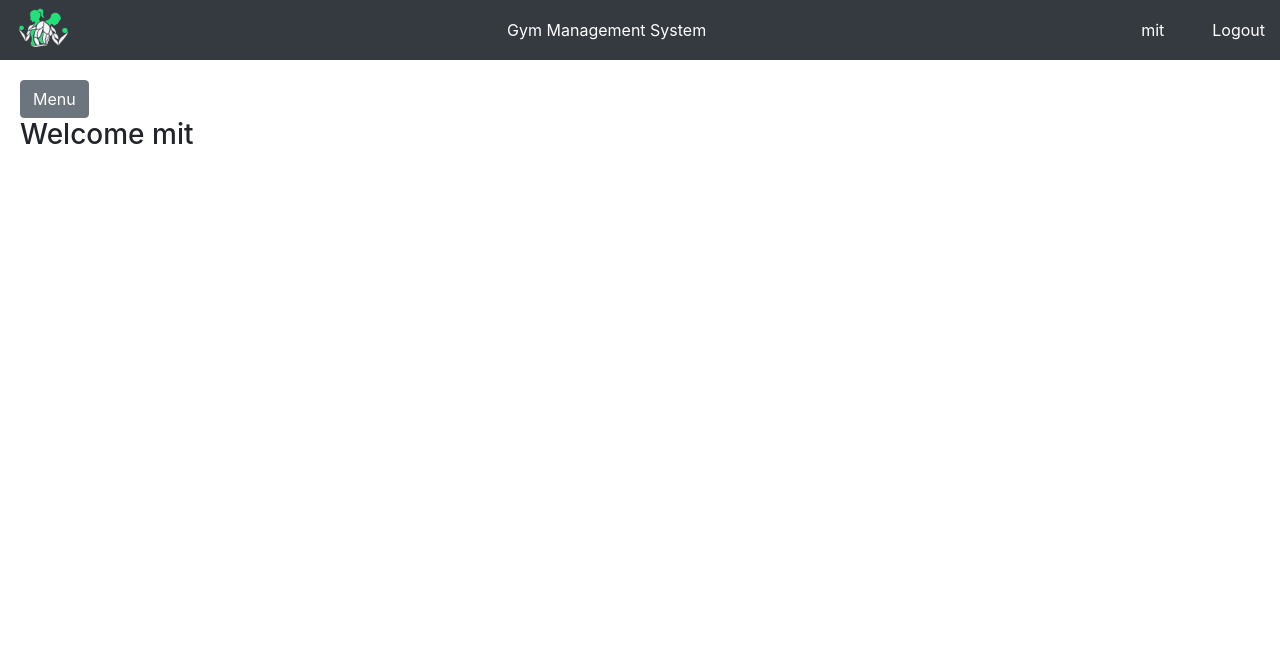
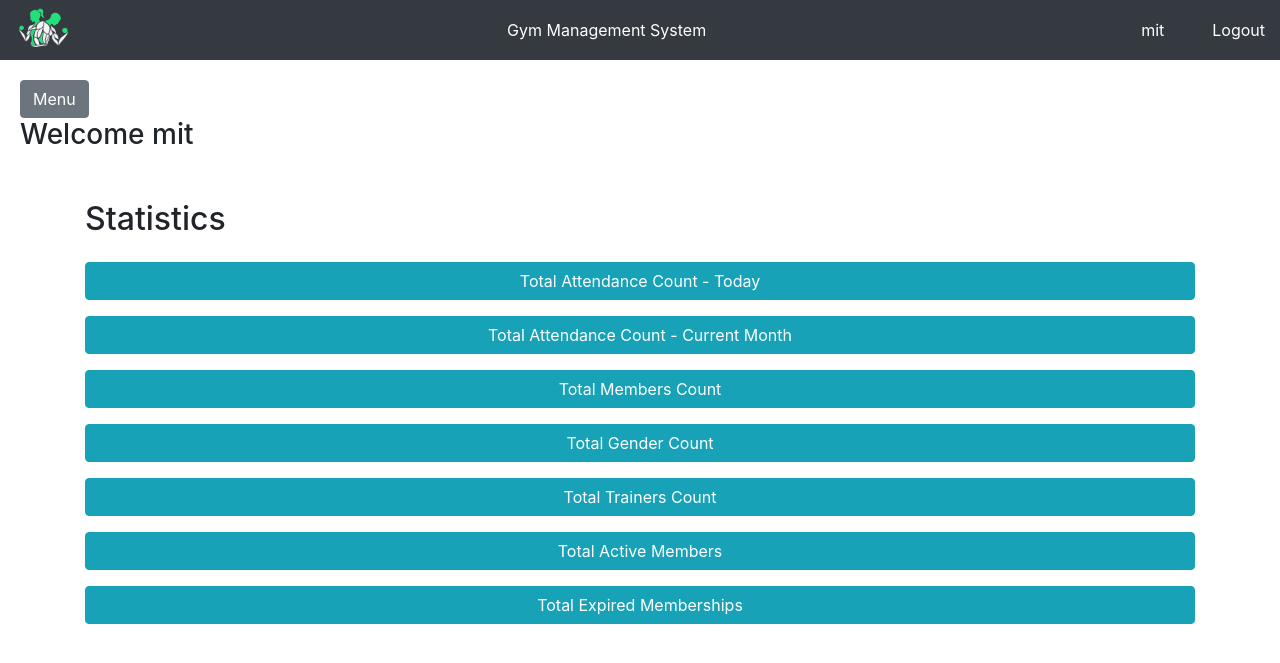
Before and after one commit to mithun-t/gym-management-system-django, a Django app: page /home in a window 1280 px wide. Shown: the top 663 px of the page. Run offline with Django 5.2, Linux system fonts and the light colour scheme; a user stored in the database is signed in; some libraries are stand-ins or nearby versions.

Commit message:
Added statistics for Admin View

```diff
--- a/attendance/urls.py
+++ b/attendance/urls.py
@@ -4,4 +4,6 @@ from . import views
 urlpatterns = [
     path('mark_attendance/', views.mark_attendance, name='mark_attendance'),
     path('attendance_stats/', views.attendance_stats, name='attendance_stats'),
+    path('attendance_totalstats/', views.attendance_totalstats, name='attendance_totalstats'),
+    path('attendance_totalstats_today/', views.attendance_totalstats_today, name='attendance_totalstats_today'),
 ]
--- a/main/templates/home.html
+++ b/main/templates/home.html
@@ -1,3 +1,31 @@
 {% extends "base.html" %} {% block content %}
 <h3>Welcome {{ user.username }}</h3>
-{% endblock %}
+{% if user.is_superuser %}
+<div class="container mt-5">
+  <h2 class="mb-4">Statistics</h2>
+  <div class="list-group">
+    <a class="btn btn-info mb-3" href="{% url 'attendance_totalstats_today' %}"
+      >Total Attendance Count - Today</a
+    >
+    <a class="btn btn-info mb-3" href="{% url 'attendance_totalstats' %}"
+      >Total Attendance Count - Current Month</a
+    >
+    <a class="btn btn-info mb-3" href="{% url 'total_members_count' %}"
+      >Total Members Count</a
+    >
+    <a class="btn btn-info mb-3" href="{% url 'gender_count' %}"
+      >Total Gender Count</a
+    >
+    <a class="btn btn-info mb-3" href="{% url 'total_trainers_count' %}"
+      >Total Trainers Count</a
+    >
+    <a class="btn btn-info mb-3" href="{% url 'total_active_members' %}"
+      >Total Active Members</a
+    >
+    <a class="btn btn-info mb-3" href="{% url 'total_expired_memberships' %}"
+      >Total Expired Memberships</a
+    >
+  </div>
+</div>
+
+{% endif %} {% endblock %}
--- a/memberships/urls.py
+++ b/memberships/urls.py
@@ -10,4 +10,7 @@ urlpatterns = [
     path('payment_list/', views.payment_list, name='payment_list'),
     path('select_plan/', views.select_plan, name='select_plan'),
     path('payment_list/', views.payment_list, name='payment_list'),
+    path('total_active_members/', views.total_active_members, name='total_active_members'),
+    path('total_expired_memberships/', views.total_expired_memberships, name='total_expired_memberships'),
+
 ]
--- a/registration/urls.py
+++ b/registration/urls.py
@@ -16,4 +16,7 @@ urlpatterns = [
     path('delete_trainer/<int:trainer_id>/', delete_trainer, name='delete_trainer'),
     path('approve_trainer/<int:trainer_id>/', approve_trainer, name='approve_trainer'),
     path('disapprove_trainer/<int:trainer_id>/', disapprove_trainer, name='disapprove_trainer'),
+    path('total_members_count/', total_members_count, name='total_members_count'),
+    path('total_trainers_count/', total_trainers_count, name='total_trainers_count'),
+    path('gender_count/', gender_count, name='gender_count'),
 ]
```
Also changed, not shown: attendance/views.py (+17 -0 lines), main/templates/login.html (+70 -3 lines), memberships/views.py (+14 -0 lines), registration/views.py (+16 -1 lines), db.sqlite3.
